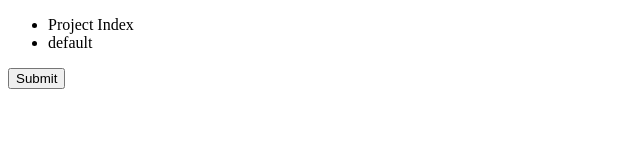
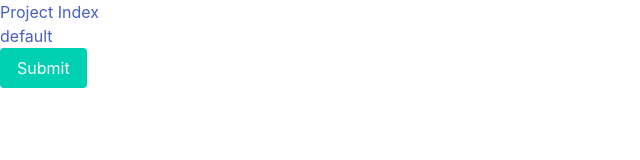
Before and after one commit to jdmartinez1062/to-do, a website built with webpack: page dist/index.html in a window 1280 px wide. Shown: the whole page, without its empty margins (0-640 px from the left). Built offline with nearby package versions, Linux system fonts and the light colour scheme; files whose address does not match are found by name.

Commit message:
add bulma framework to project using live link

```diff
--- a/package.json
+++ b/package.json
@@ -23,6 +23,7 @@
     "webpack-cli": "^4.2.0"
   },
   "dependencies": {
+    "bulma": "^0.9.1",
     "date-fns": "^2.16.1",
     "uuid": "^8.3.2",
     "webpack-dev-server": "^3.11.0"
--- a/src/DOM.js
+++ b/src/DOM.js
@@ -9,6 +9,7 @@ const init = () => {
 
   formButton.id = "from-button";
   formButton.type = "submit";
+  formButton.classList.add('button', 'is-primary');
 
   formButton.addEventListener("click", form);
 
```
Also changed, not shown: dist/index.html, dist/main.js, 1 other file.
